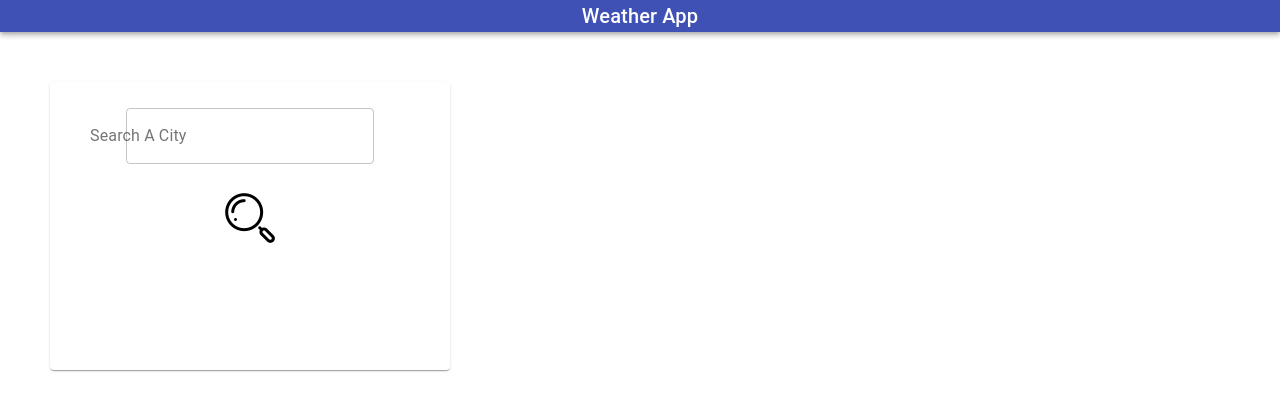
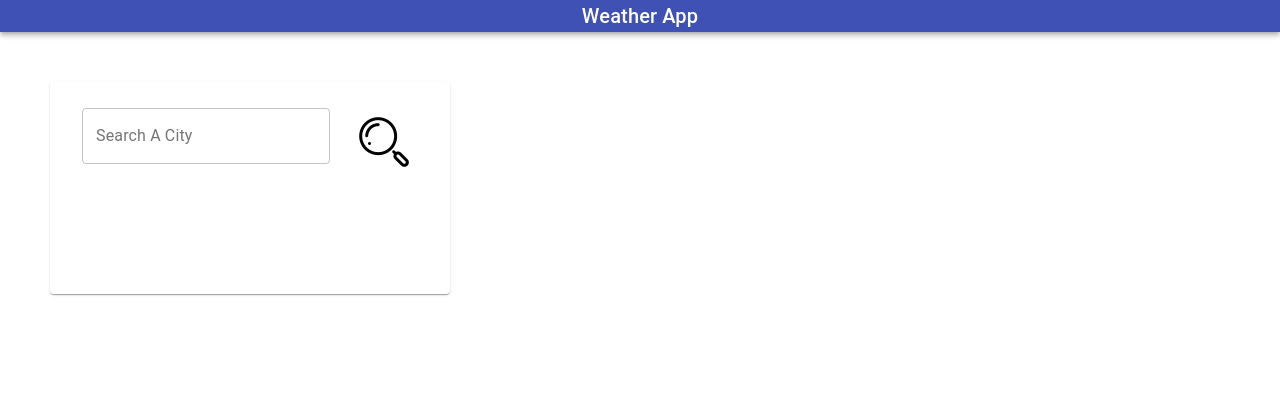
Before and after one commit to MatthewRodger/weatherappv4, a React (Create React App) app: page / in a window 1280 px wide. Shown: the top 410 px of the page. Built offline with nearby package versions, Linux system fonts and the light colour scheme.

Commit message:
moved search button next to textfield, not below anymore

```diff
--- a/src/components/WeatherSearch.js
+++ b/src/components/WeatherSearch.js
@@ -48,9 +48,6 @@ function WeatherSearch() {
         },
         textfield: {
             margin: "10px",
-            display:"block",
-
-
 
         },
         searchButton: {
```
